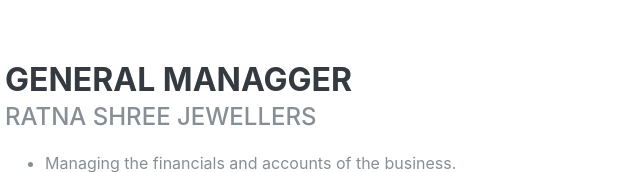
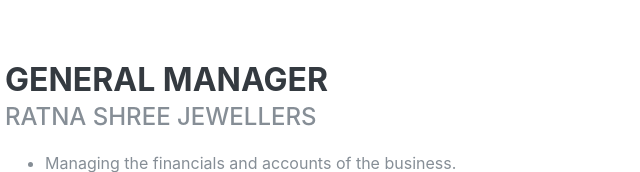
Before and after one commit to ShobhnaVerma/shobhnaverma, a plain HTML site: page index.html in a window 1280 px wide. Shown: the part 1178-1350 px from the top of the page, 315-955 px from the left. Drawn offline with Linux system fonts and the light colour scheme; a web font is replaced by a local one.

Commit message:
Update index.html

```diff
--- a/index.html
+++ b/index.html
@@ -117,7 +117,7 @@
 
         <div class="resume-item d-flex flex-column flex-md-row justify-content-between mb-5">
           <div class="resume-content">
-            <h3 class="mb-0">General Managger</h3>
+            <h3 class="mb-0">General Manager</h3>
             <div class="subheading mb-3">Ratna Shree Jewellers</div>
             <ul>
               <li>
```
